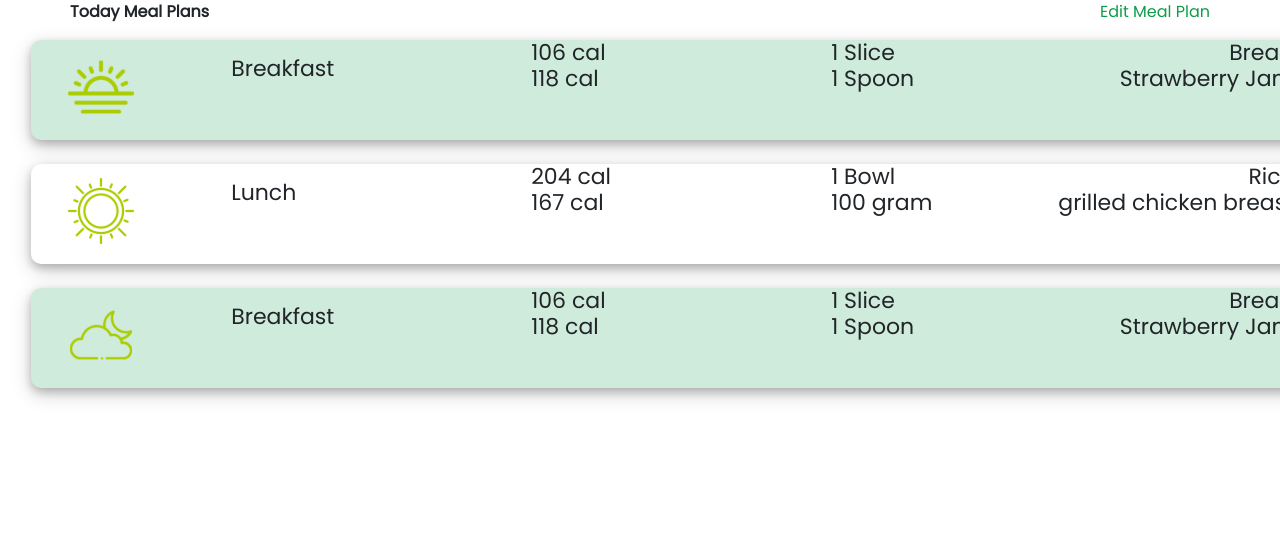
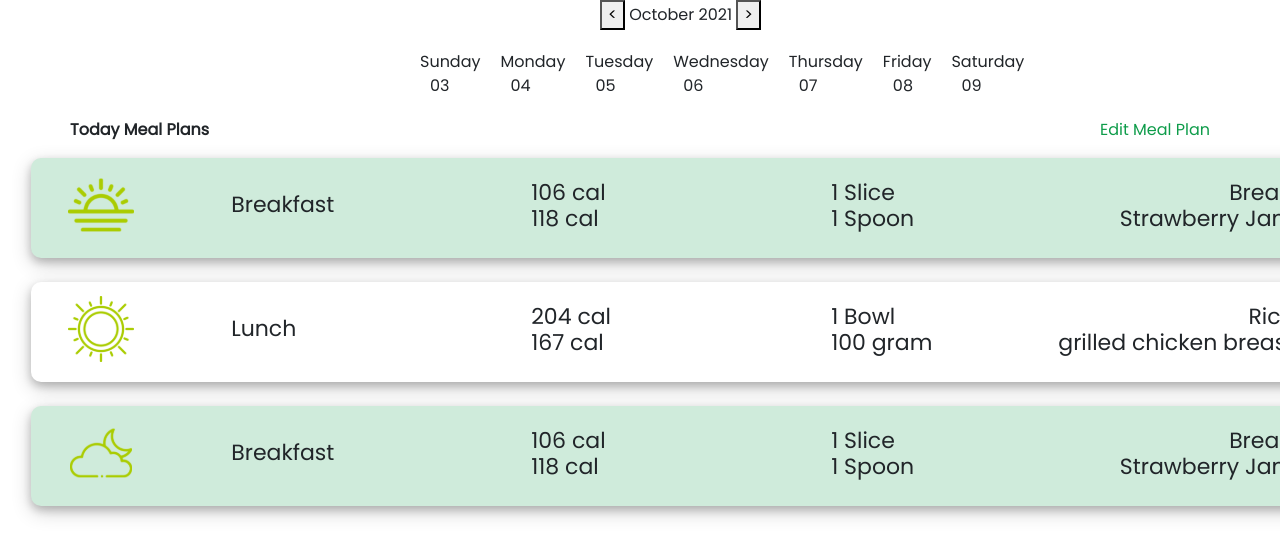
Before and after one commit to emmanuelraditya/dieton, a React (Create React App) app in the folder dieton/: page /mealplanpage in a window 1280 px wide. Shown: the top 556 px of the page. Built offline with nearby package versions, Linux system fonts and the light colour scheme.

Commit message:
update sidebar new route

```diff
--- a/dieton/src/components/MealPlan/MealPlan.js
+++ b/dieton/src/components/MealPlan/MealPlan.js
@@ -5,10 +5,12 @@ import { Box, Container } from "@mui/material";
 import breakfastLogo from "../../assets/MealPlan/breakfast.svg";
 import lunchLogo from "../../assets/MealPlan/lunch.svg";
 import dinnerLogo from "../../assets/MealPlan/dinner.svg";
+import Calender from "../calender/calender";
 
 function MealPlan() {
   return (
     <>
+    <Calender />
       <div className={styles.mealPlanWrapper}>
         <div className={styles.todayEditWrapper}>
           <div className={styles.todayMealPlan}>
--- a/dieton/src/components/MealPlan/MealPlan.module.css
+++ b/dieton/src/components/MealPlan/MealPlan.module.css
@@ -55,16 +55,17 @@
 
 .breakfast {
   float: left;
-  padding-top: 12px;
+  position: absolute;
+  padding-top: 30px;
   padding-left: 200px;
   font-size: 22px;
   text-align: left;
-  position: absolute;
+
 }
 
 .calories {
   float: left;
-  padding-top: 8px;
+  padding-top: 30px;
   padding-left: 500px;
   line-height: 10px;
   font-size: 22px;
@@ -74,7 +75,7 @@
 
 .sliceSpoon {
   float: left;
-  padding-top: 8px;
+  padding-top: 30px;
   margin-left: 800px;
   line-height: 10px;
   font-size: 22px;
@@ -84,7 +85,7 @@
 
 .mealName {
   float: right;
-  padding-top: 8px;
+  padding-top: 30px;
   padding-right: 37px;
   line-height: 10px;
   font-size: 22px;
--- /dev/null
+++ b/dieton/src/components/SideNavbar/SideNavbar.js
@@ -0,0 +1,12 @@
+import React from 'react';
+import styles from "./SideNavbar.module.css";
+
+function SideNavbar() {
+    return (
+        <div>
+
+        </div>
+    )
+}
+
+export default SideNavbar;
--- a/dieton/src/components/homeUser/homeUser.js
+++ b/dieton/src/components/homeUser/homeUser.js
@@ -7,6 +7,7 @@ import CaloriToday from "../../assets/CaloriToday.png"
 import Vector from "../../assets/Vector.png"
 import Meal from "../../assets/Meal.png"
 import Excercise from "../../assets/Excercise.png"
+import SideNavbar from "../SideNavbar/SideNavbar"
 
 function HomeNewUser () {
 
@@ -18,6 +19,7 @@ function HomeNewUser () {
 
   return (
     <React.Fragment>
+      <SideNavbar />
       <div className="weekPlans">
         <h2>This Week Plans</h2>
       </div>
```
Also changed, not shown: dieton/src/components/SideNavbar/SideNavbar.module.css (added).
